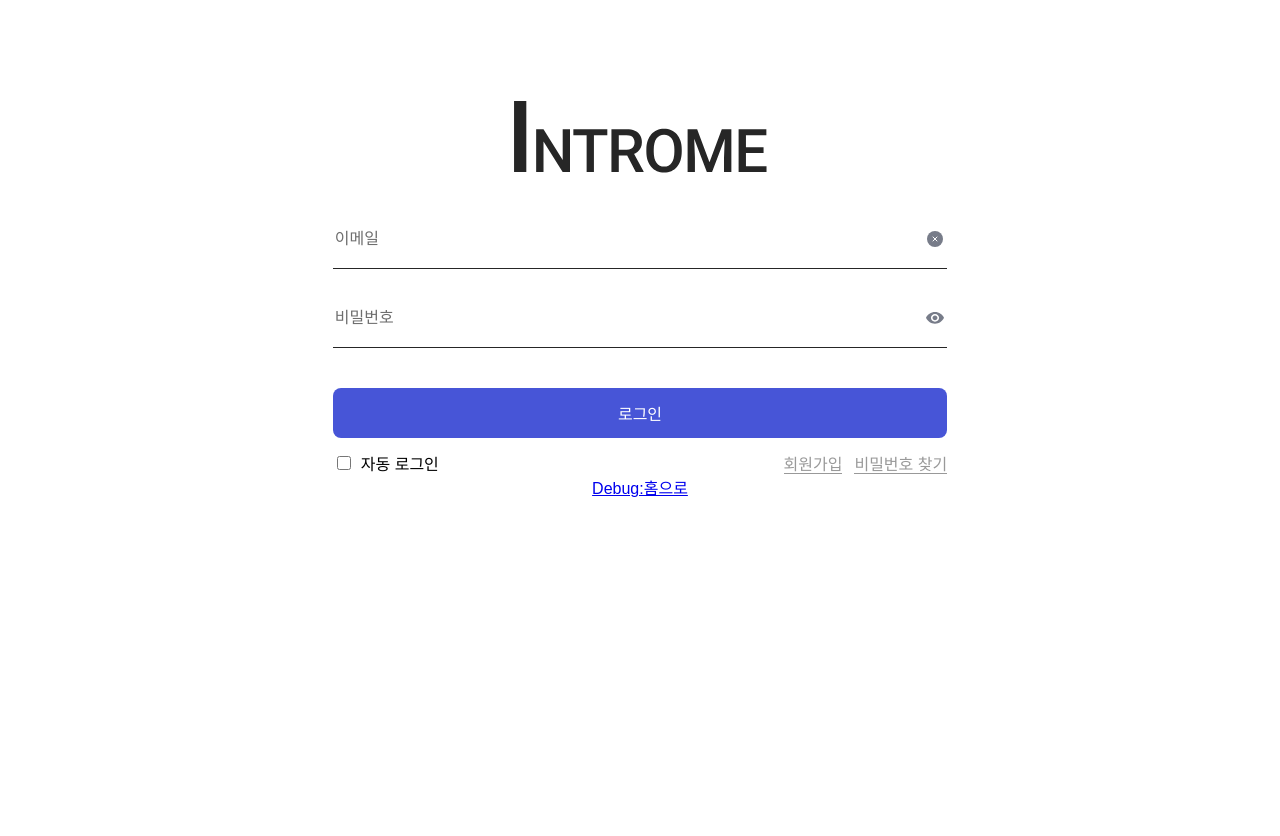
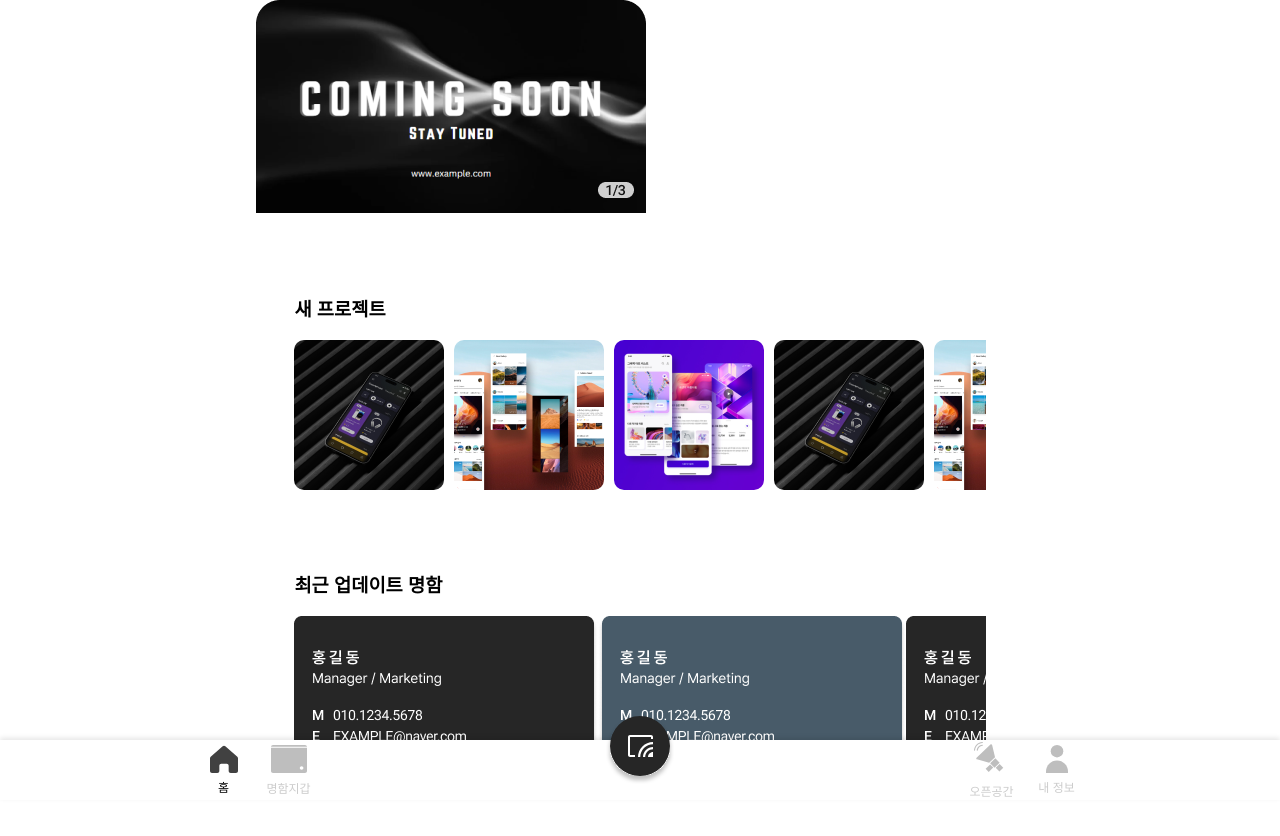
Before and after one commit to dltkdgns00/IM_Frontend, a React (Create React App) app: page / in a window 1280 px wide. Shown: the top 836 px of the page. Before the commit the page ends 800 px from the top, so only its background shows below. Built offline with nearby package versions, Linux system fonts and the light colour scheme; a web font is replaced by a local one.

Commit message:
navbar routes

```diff
--- a/src/App.js
+++ b/src/App.js
@@ -6,19 +6,48 @@
 
 import Login from './pages/Login/Login';
 import SignUp from './pages/Signup/Signup';
-import Main from './pages/Main/Main';
+import Home from './pages/Home/Home';
+import Wallet from './pages/Wallet/Wallet';
+import OpenSpace from './pages/OpenSpace/OpenSpace';
+import Info from './pages/Info/Info';
+import NavBar from './pages/NavBar/NavBar';
 
-function App()
+const App = () =>
 {
   return (
     <Router>
       <Routes>
-        <Route path="/" element={<Login />} />
+        <Route path="/login" element={<Login />} />
         <Route path="/signup" element={<SignUp />} />
-        <Route path="/main" element={<Main />} />
+        <Route path="*" element={<Layout />} />
       </Routes>
     </Router>
   );
 }
 
+const Layout = () =>
+{
+  return (
+    <div>
+      <NavBar />
+      <Main />
+    </div>
+  );
+
+}
+
+const Main = () =>
+{
+  return (
+    <div style={{ paddingBottom: '60px' }}>
+      <Routes>
+        <Route path="/" element={<Home />} />
+        <Route path="/wallet" element={<Wallet />} />
+        <Route path="/openspace" element={<OpenSpace />} />
+        <Route path="/info" element={<Info />} />
+      </Routes>
+    </div>
+  );
+}
+
 export default App;
--- /dev/null
+++ b/src/pages/Info/Info.js
@@ -0,0 +1,10 @@
+const Info = () =>
+{
+  return (
+    <div>
+      <h1>Info</h1>
+    </div>
+  );
+}
+
+export default Info;
--- a/src/pages/Login/Login.js
+++ b/src/pages/Login/Login.js
@@ -75,7 +75,7 @@
           </div>
         </div>
       </div>
-      <a href="/home" onClick={navigate("/")}>Debug:홈으로</a>
+      <a href="/" onClick={navigate("/")}>Debug:홈으로</a>
     </div>
   );
 }
--- a/src/pages/Main/Main.js
+++ b/src/pages/Main/Main.js
@@ -1,14 +1,26 @@
+import { Router, Routes, Route } from "react-router-dom";
 import NavBar from "../NavBar/NavBar";
+import Home from "../Home/Home";
+import Wallet from "../Wallet/Wallet";
+import OpenSpace from "../OpenSpace/OpenSpace";
+import Info from "../Info/Info";
 
 const Main = () =>
 {
   return (
-    <div>
-      <NavBar />
-      <div style={{ paddingBottom: '60px' }}>
-        <h1>메인 콘텐츠</h1>
+    <Router>
+      <div>
+        <NavBar />
+        <div style={{ paddingBottom: '60px' }}>
+          <Routes>
+            <Route path="/home" element={<Home />} />
+            <Route path="/wallet" element={<Wallet />} />
+            <Route path="/openspace" element={<OpenSpace />} />
+            <Route path="/info" element={<Info />} />
+          </Routes>
+        </div>
       </div>
-    </div>
+    </Router>
   );
 }
 
--- a/src/pages/NavBar/NavBar.js
+++ b/src/pages/NavBar/NavBar.js
@@ -1,3 +1,4 @@
+import { useNavigate } from 'react-router-dom';
 import styles from './NavBar.module.css';
 import { useState } from 'react';
 
@@ -5,9 +6,12 @@
 {
   const [activeIndex, setActiveIndex] = useState(0);
 
+  const navigate = useNavigate();
+
   const handleNavClick = (index) =>
   {
     setActiveIndex(index);
+    navigate(index === 0 ? '/' : index === 1 ? '/wallet' : index === 2 ? '/openspace' : '/info');
   };
 
   return (
--- a/src/pages/NavBar/NavBar.module.css
+++ b/src/pages/NavBar/NavBar.module.css
@@ -1,5 +1,6 @@
 /* NavBar.module.css */
 .navbar {
+	z-index: 1000;
 	display: flex;
 	justify-content: space-between;
 	align-items: center;
@@ -14,8 +15,9 @@
 
 .navWrapper {
 	display: flex;
+	justify-content: center;
 	align-items: center;
-	width: 100%;
+	width: 40%;
 }
 
 .navItem {
@@ -27,6 +29,11 @@
 	font-size: 12px;
 	width: 50px; /* 고정된 너비 */
 	cursor: pointer;
+	margin-right: 15px;
+}
+
+.navItem:last-child {
+	margin-right: 0;
 }
 
 .navItem .icon {
@@ -39,7 +46,7 @@
 }
 
 .navItem.active .icon {
-	color: #000;
+	filter: invert(1);
 }
 
 .centralButton {
@@ -48,17 +55,15 @@
 	justify-content: center;
 	width: 60px;
 	height: 60px;
-	background-color: #000;
-	color: #fff;
 	border-radius: 50%;
 	position: absolute;
 	top: -20px; /* 네비게이션 바 위로 20px 떠오르게 */
 	left: 50%;
 	transform: translateX(-50%);
-	box-shadow: 0 4px 8px rgba(0, 0, 0, 0.2);
 	cursor: pointer;
 }
 
 .centralIcon {
 	font-size: 30px;
+	box-shadow: 0 4px 8px rgba(0, 0, 0, 0.5);
 }
--- /dev/null
+++ b/src/pages/OpenSpace/OpenSpace.js
@@ -0,0 +1,10 @@
+const OpenSpace = () =>
+{
+  return (
+    <div>
+      <h1>Open Space</h1>
+    </div>
+  );
+}
+
+export default OpenSpace;
--- /dev/null
+++ b/src/pages/Wallet/Wallet.js
@@ -0,0 +1,10 @@
+const Wallet = () =>
+{
+  return (
+    <div>
+      <h1>Wallet</h1>
+    </div>
+  );
+}
+
+export default Wallet;
```
Also changed, not shown: public/svgs/home.svg, src/pages/Info/Info.module.css (added).
